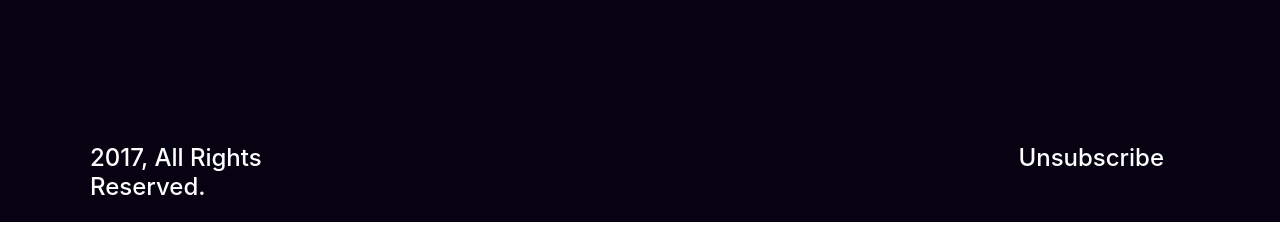
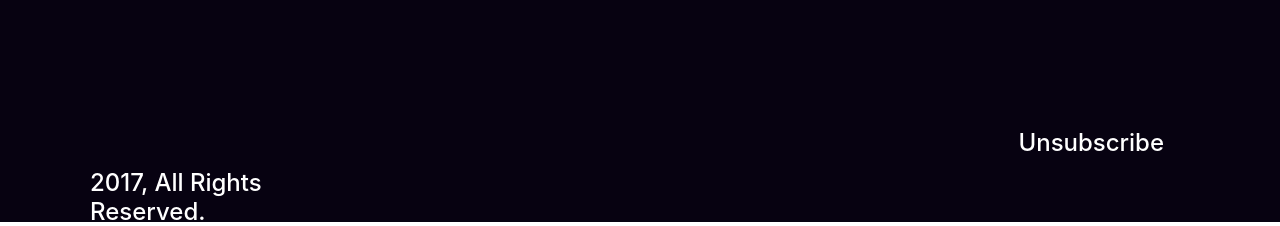
Before and after one commit to shakib2k1/New-Year-New-Mission, a plain HTML site: page index.html in a window 1280 px wide. Shown: the part 6726-6952 px from the top of the page. Drawn offline with Linux system fonts and the light colour scheme.

```diff
--- a/styles/styles.css
+++ b/styles/styles.css
@@ -429,6 +429,7 @@ span{
     font-family: Inter;
     font-size: 24px;
     font-weight: 500;
+    margin: 265px 0px 0px 0px;
 }
 .number{
     color: #FFF;
@@ -450,14 +451,11 @@ span{
     font-size: 24px;;
     font-weight: 500;
     text-decoration: none;
-    margin: 280px 0px 0px 140px;
+    margin: 265px 0px 0px 140px;
     display: block;
 }
 .footer-column{
     margin:130px 90px 0px 90px;
-}
-.reserved{
-    margin: 240px 0px 0px 0px;
 }
 .number, .website{
     margin-right: 100px;
```
